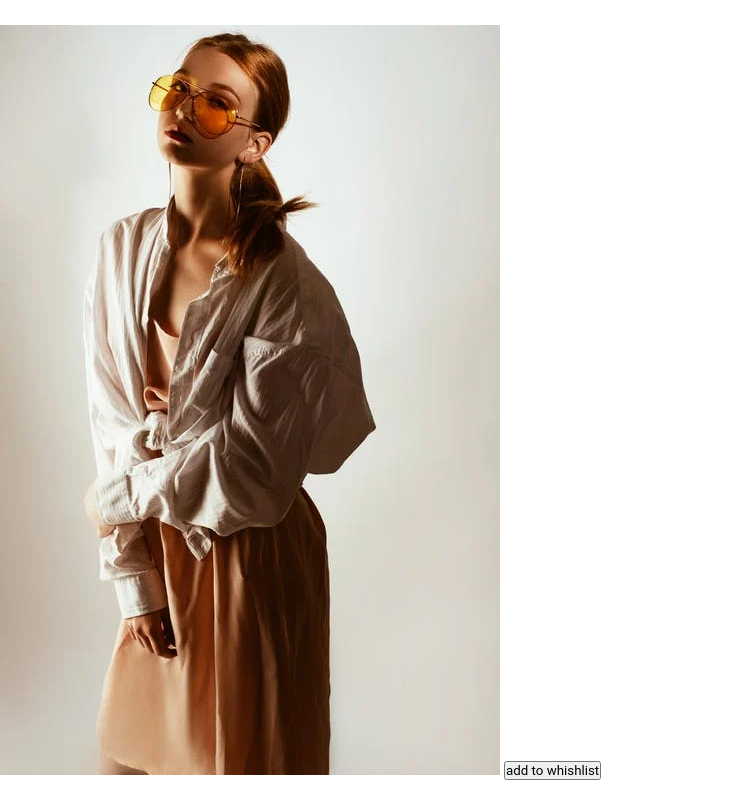
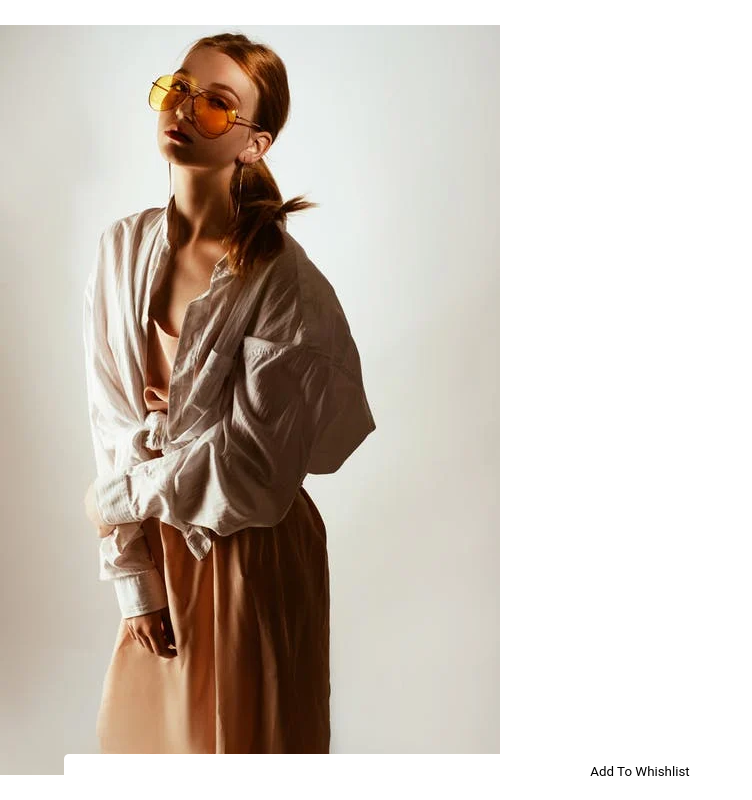
Before and after one commit to emmanuelodum/clothing-website, a plain HTML site: page index.html in a window 1280 px wide. Shown: the part 870-1670 px from the top of the page, without its empty margins (0-752 px from the left). Drawn offline with nearby package versions, Linux system fonts and the light colour scheme.

Commit message:
Card btn styling

```diff
--- a/CSS/home.css
+++ b/CSS/home.css
@@ -38,3 +38,19 @@
     margin-bottom: 40px;
     text-transform: capitalize;
 }
+
+.card-btn{
+    position: absolute;
+    bottom: 10px;
+    left: 50%;
+    transform: translateX(-50%);
+    padding: 10px;
+    width: 90%;
+    text-transform: capitalize;
+    border: none;
+    outline: none;
+    background: #fff;
+    border-radius: 5px;
+    transition: 0.5s ease;
+    cursor: pointer;
+}
```
